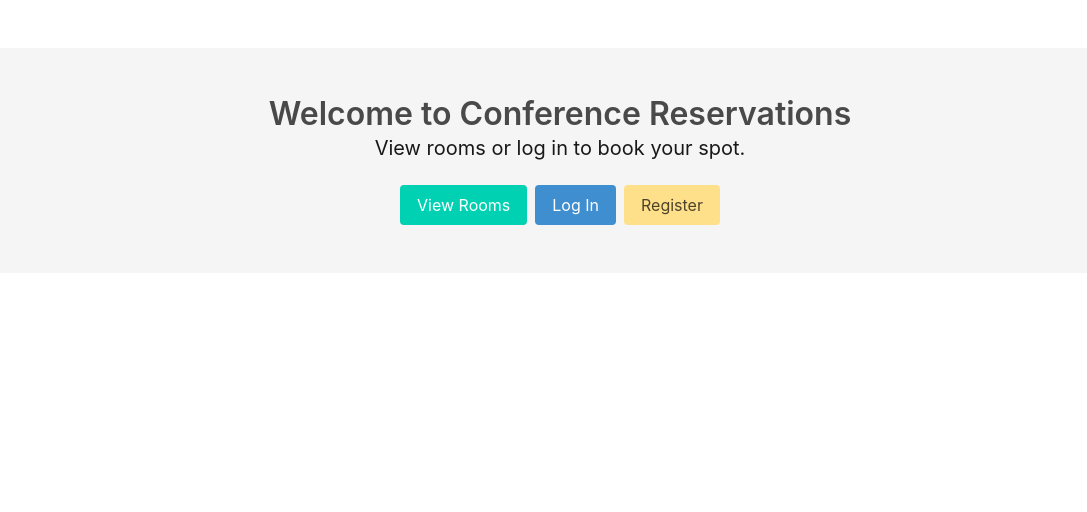
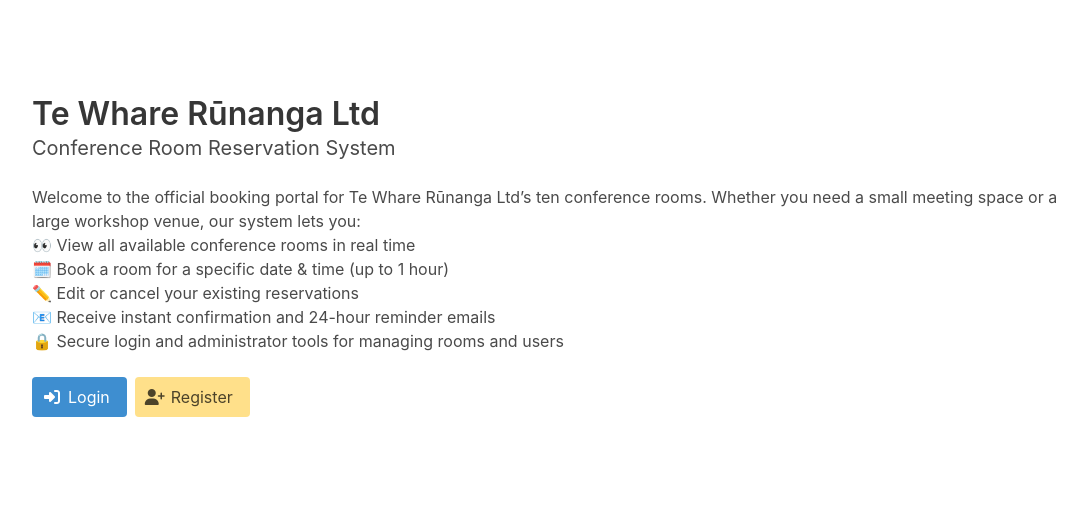
Before and after one commit to ar-sql/ISCG7420_Assignment1_2025, a Django app: page / in a window 1280 px wide. Shown: the part 52-564 px from the top of the page, without its empty margins (80-1167 px from the left). Run offline with Django 5.2, Linux system fonts and the light colour scheme; some libraries are stand-ins or nearby versions.

Commit message:
Updating the context for the home page (what should be shown)

```diff
--- a/templates/home.html
+++ b/templates/home.html
@@ -1,12 +1,10 @@
 {% extends 'base.html' %}
-{% block title %}Home{% endblock %}
+{% block title %}Conference Room Reservation System{% endblock %}
 
 {% block content %}
   {% if reminder %}
     <article class="message is-info">
-      <div class="message-header">
-        Reminder
-      </div>
+      <div class="message-header">Reminder</div>
       <div class="message-body">
         You have a reservation tomorrow at
         <strong>{{ reminder.start_time|date:"Y-m-d H:i" }}</strong>
@@ -15,20 +13,41 @@
     </article>
   {% endif %}
 
-  <section class="hero is-light">
-    <div class="hero-body">
-      <div class="container has-text-centered">
-        <h1 class="title">Welcome to Conference Reservations</h1>
-        <p class="subtitle">View rooms or log in to book your spot.</p>
-        <div class="buttons is-centered">
-          <a class="button is-primary" href="{% url 'room_list' %}">View Rooms</a>
-          {% if user.is_authenticated %}
-            <a class="button is-link" href="{% url 'my_reservations' %}">My Reservations</a>
-          {% else %}
-            <a class="button is-info" href="{% url 'login' %}">Log In</a>
-            <a class="button is-warning" href="{% url 'register' %}">Register</a>
-          {% endif %}
-        </div>
+  <section class="section">
+    <div class="container">
+      <h1 class="title">Te Whare Rūnanga Ltd</h1>
+      <h2 class="subtitle">Conference Room Reservation System</h2>
+
+      <p>Welcome to the official booking portal for Te Whare Rūnanga Ltd’s ten conference rooms. Whether you need a small meeting space or a large workshop venue, our system lets you:</p>
+
+      <ul>
+        <li>👀 View all available conference rooms in real time</li>
+        <li>🗓️ Book a room for a specific date &amp; time (up to 1 hour)</li>
+        <li>✏️ Edit or cancel your existing reservations</li>
+        <li>📧 Receive instant confirmation and 24-hour reminder emails</li>
+        <li>🔒 Secure login and administrator tools for managing rooms and users</li>
+      </ul>
+
+      <div class="buttons mt-5">
+        {% if user.is_authenticated %}
+          <a class="button is-primary" href="{% url 'room_list' %}">
+            <span class="icon"><i class="fas fa-door-open"></i></span>
+            <span>View Rooms</span>
+          </a>
+          <a class="button is-link" href="{% url 'my_reservations' %}">
+            <span class="icon"><i class="fas fa-calendar-check"></i></span>
+            <span>My Reservations</span>
+          </a>
+        {% else %}
+          <a class="button is-info" href="{% url 'login' %}">
+            <span class="icon"><i class="fas fa-sign-in-alt"></i></span>
+            <span>Login</span>
+          </a>
+          <a class="button is-warning" href="{% url 'register' %}">
+            <span class="icon"><i class="fas fa-user-plus"></i></span>
+            <span>Register</span>
+          </a>
+        {% endif %}
       </div>
     </div>
   </section>
```
